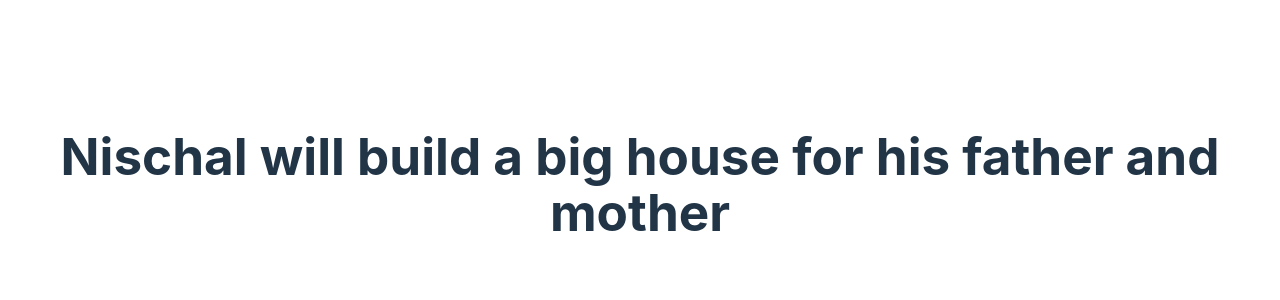
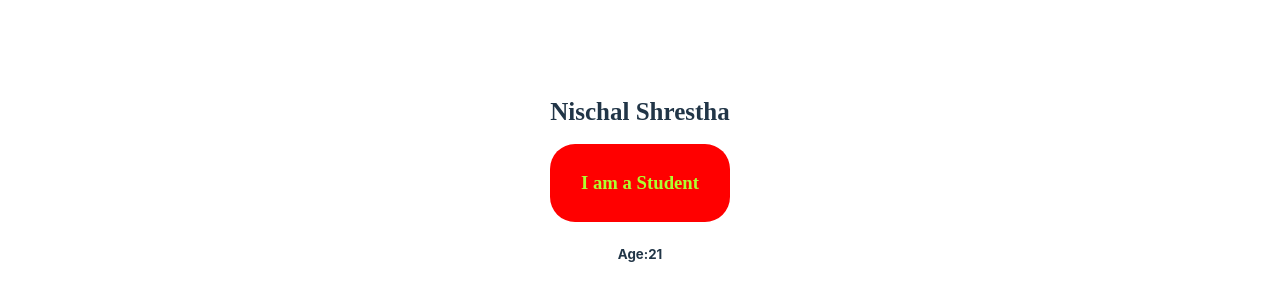
Before and after one commit to NischalShrestha07/CMS-Frontend, a React (Vite) app: page / in a window 1280 px wide. Shown: the part 216-516 px from the top of the page. Built offline with nearby package versions, Linux system fonts and the light colour scheme.

Commit message:
React Manages

```diff
--- a/src/App.jsx
+++ b/src/App.jsx
@@ -1,14 +1,28 @@
 
 import './App.css'
+// above line in NodeJS => require("./App.css")
 
 function App() {
 
+
+  const myCssObject = {
+    fontFamily: "cursive",
+    fontSize: "25px"
+  }
   return (
     <>
-      <h1>Nischal will build a big house for his father and mother</h1>
+      {/* use of inner CSS by using css name like below */}
+      <h1 style={myCssObject}>Nischal Shrestha</h1>
+
+      {/* use of inline CSS  */}
+      <h3 style={{ color: "greenyellow", fontFamily: "cursive", background: "red", padding: "25px", borderRadius: "25px" }}>I am a Student</h3>
+      <h5>Age:{11 + 10}</h5>
 
     </>
   )
 }
 
 export default App
+// above line in NodeJS =>
+// module.exports=App
+// exports.App.css
```
Also changed, not shown: stepsNotes.txt.
